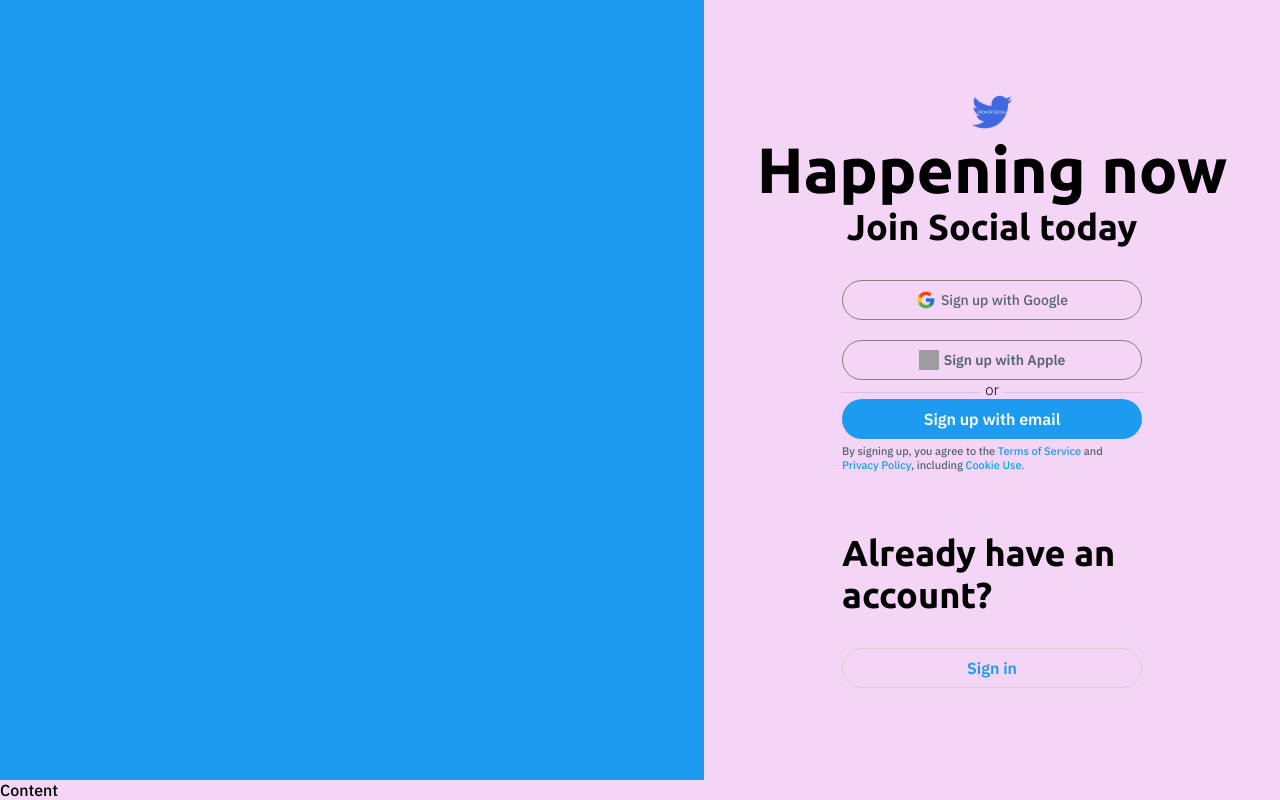
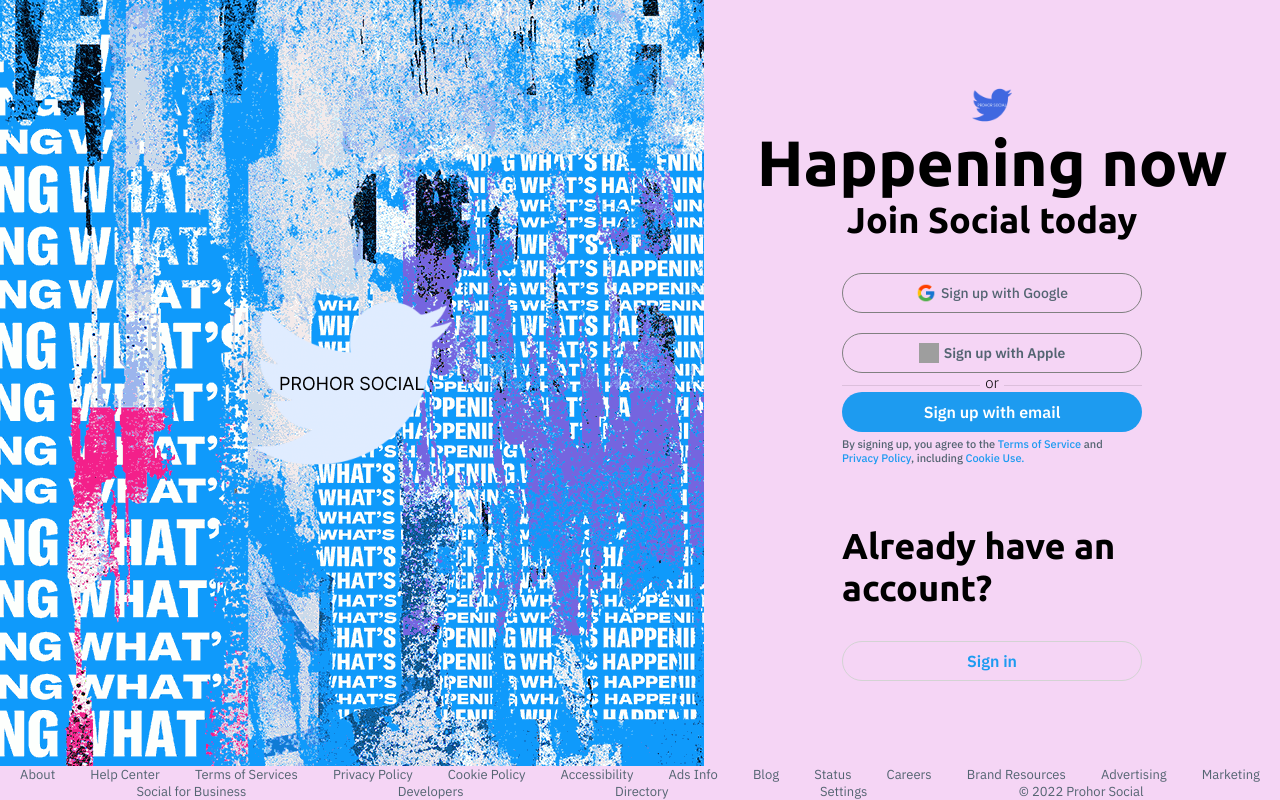
Before and after one commit to GarryProhor/social-react, a React (Create React App) app: page / in a window 1280 px wide. Built offline with nearby package versions, Linux system fonts and the light colour scheme; grey boxes are pictures that could not be loaded.

Commit message:
landing footer export component

```diff
--- /dev/null
+++ b/src/features/landing/components/LandingFooter/LandingFooter.css
@@ -0,0 +1,26 @@
+.landing-footer {
+    height: fit-content;
+    display: flex;
+    justify-content: space-evenly;
+    align-items: center;
+    flex-wrap: wrap;
+}
+
+.footer-link {
+    font-size: 13px;
+    font-weight: 400;
+    margin-left: 15px;
+    margin-right: 15px;
+}
+
+.footer-link:hover {
+    cursor: pointer;
+    text-decoration: underline;
+}
+
+.footer-copyright {
+    font-size: 13px;
+    font-weight: 400;
+    margin-left: 15px;
+    margin-right: 15px;
+}
--- /dev/null
+++ b/src/features/landing/components/LandingFooter/LandingFooter.tsx
@@ -0,0 +1,31 @@
+import React from 'react';
+
+import '../../../../assets/css/global.css';
+import './LandingFooter.css';
+
+const LandingFooter:React.FC   = () => {
+    return (
+        <div className='landing-footer'>
+            <p className="footer-link color-gray">About</p>
+            <p className="footer-link color-gray">Help Center</p>
+            <p className="footer-link color-gray">Terms of Services</p>
+            <p className="footer-link color-gray">Privacy Policy</p>
+            <p className="footer-link color-gray">Cookie Policy</p>
+            <p className="footer-link color-gray">Accessibility</p>
+            <p className="footer-link color-gray">Ads Info</p>
+            <p className="footer-link color-gray">Blog</p>
+            <p className="footer-link color-gray">Status</p>
+            <p className="footer-link color-gray">Careers</p>
+            <p className="footer-link color-gray">Brand Resources</p>
+            <p className="footer-link color-gray">Advertising</p>
+            <p className="footer-link color-gray">Marketing</p>
+            <p className="footer-link color-gray">Social for Business</p>
+            <p className="footer-link color-gray">Developers</p>
+            <p className="footer-link color-gray">Directory</p>
+            <p className="footer-link color-gray">Settings</p>
+            <p className="footer-copyright color-gray">&#169; {new Date().getFullYear()} Prohor Social</p>
+        </div>
+    );
+};
+
+export default LandingFooter;
--- /dev/null
+++ b/src/features/landing/index.tsx
@@ -0,0 +1,4 @@
+import  RightSideBar  from './components/RightSideBar/RightSideBar'
+import LandingFooter from './components/LandingFooter/LandingFooter'
+
+export {RightSideBar, LandingFooter}
--- a/src/pages/Landing.css
+++ b/src/pages/Landing.css
@@ -15,6 +15,14 @@
 .landing-top-left{
     grid-area: one;
     height: 33vh;
+    display: flex;
+    align-items: center;
+    justify-content: center;
+    background-image: url("../assets/img/wharshappening.png");
+}
+.landing-top-left-logo{
+    max-width: auto;
+    height: 60%;
 }
 .landing-top-right{
     width: 100%;
@@ -42,6 +50,10 @@
         grid-area: one;
         height: 100%;
     }
+    .landing-top-left-logo{
+        max-width: 35%;
+        height: auto;
+    }
     .landing-top-right{
         grid-area: two;
         height: 100%;
@@ -64,4 +76,8 @@
         height: 100%;
         justify-content: flex-start;
     }
+    .landing-top-left-logo{
+        max-width: 35%;
+        height: auto;
+    }
 }
--- a/src/pages/Landing.tsx
+++ b/src/pages/Landing.tsx
@@ -1,10 +1,12 @@
 import React, {useState} from 'react';
 
 import RegisterModal from "../features/register";
-import RightSideBar from "../features/landing/components/RightSideBar/RightSideBar";
+import {RightSideBar, LandingFooter} from '../features/landing'
 
 import './Landing.css';
 import '../assets/css/global.css'
+
+import whiteLogo from '../assets/img/logo-white.png';
 
 
 
@@ -20,13 +22,13 @@
             {register ? <RegisterModal toggleModal={toggleRegister}/> : <></>}
             <div className="landing-layout">
                 <div className="landing-top-left bg-blue">
-
+                    <img src={whiteLogo} alt="white-logo" className="landing-top-left-logo"/>
                 </div>
                 <div className="landing-top-right">
                     <RightSideBar toggleLogin={()=>{}} toggleRegister={toggleRegister}/>
                 </div>
                 <div className="landing-bottom">
-                    Content
+                    <LandingFooter />
                 </div>
             </div>
 
```
Also changed, not shown: src/assets/img/wharshappening.png (added).
